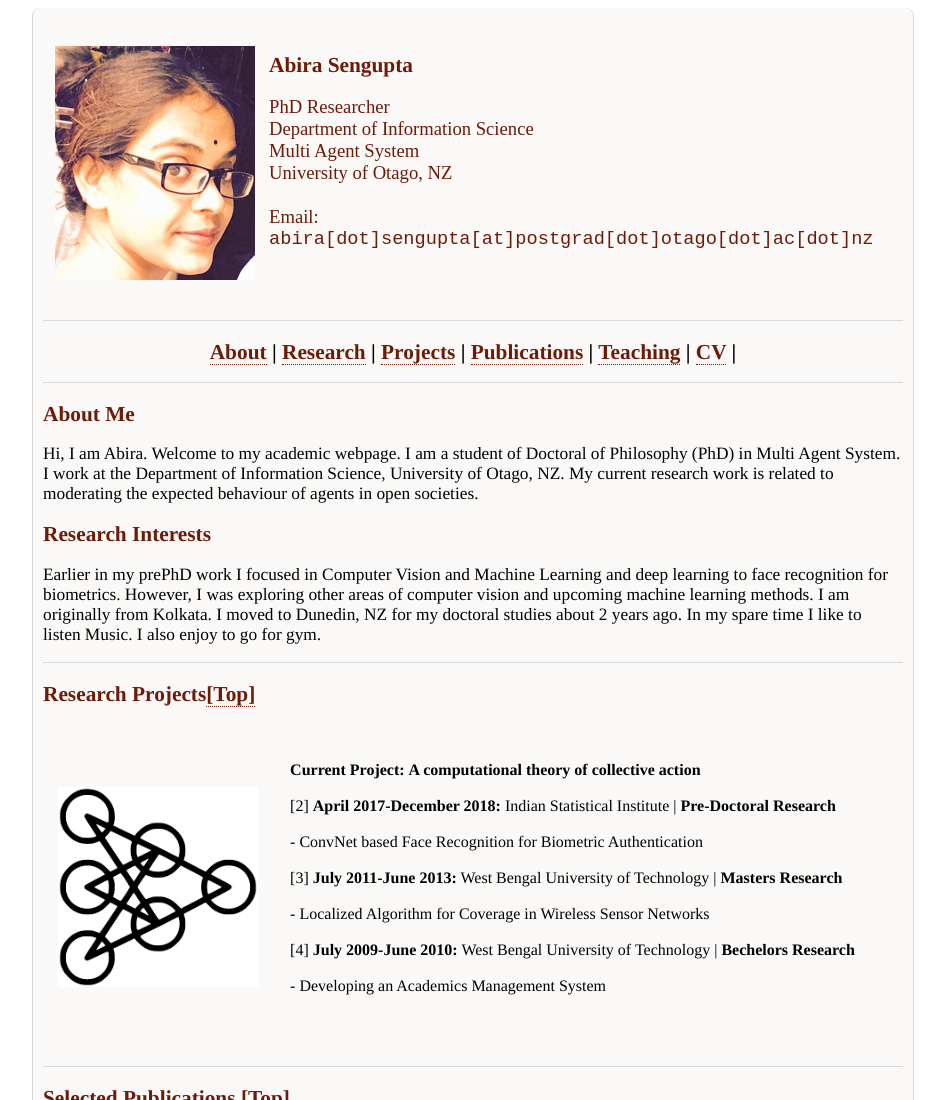
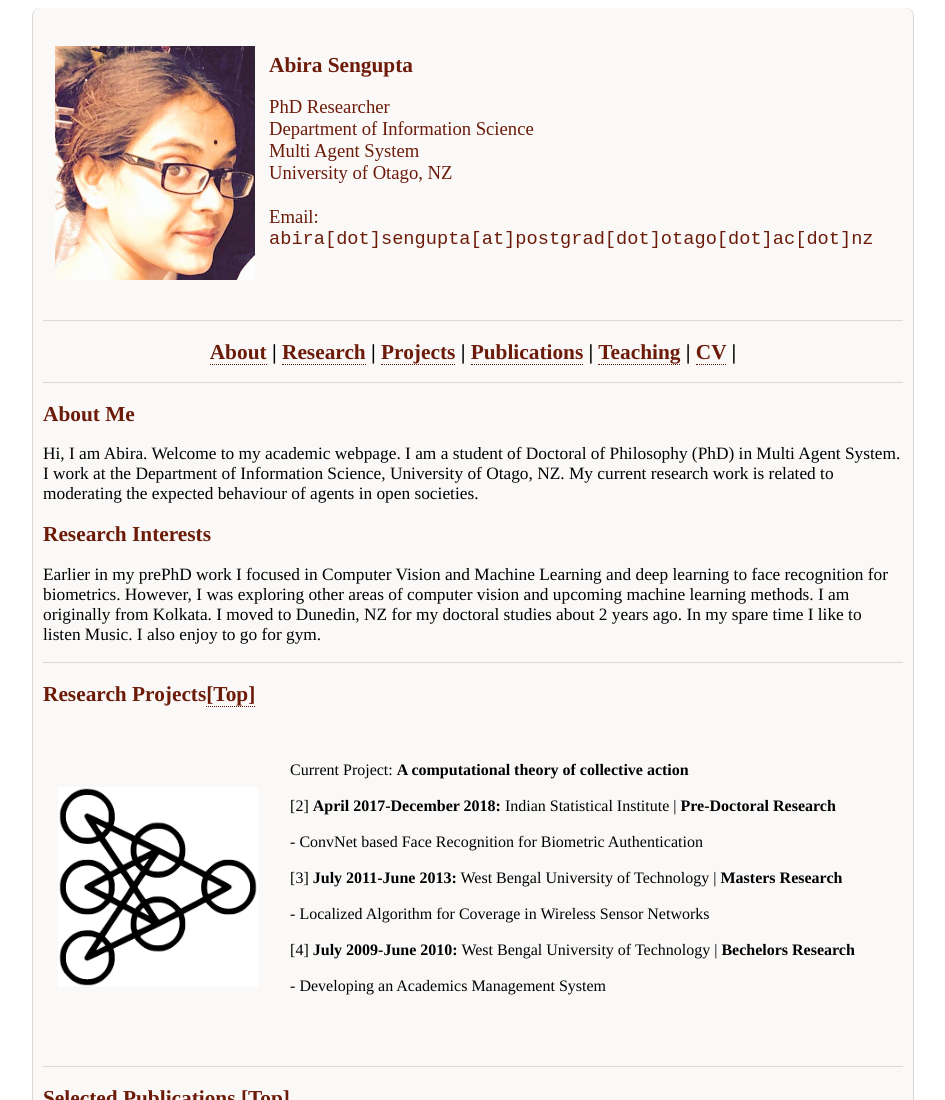
Before and after one commit to abirasengupt/abira-sengupta.github.io, a plain HTML site: page index.html in a window 1280 px wide. Shown: the top 1100 px of the page, without its empty margins (167-1112 px from the left). Drawn offline with Linux system fonts and the light colour scheme.

Commit message:
Update index.html

```diff
--- a/index.html
+++ b/index.html
@@ -111,7 +111,7 @@ This is an international collaboration with <a href="https://www.icsi.berkeley.e
 <td valign="top"><h3><b></b></h3>
 <h4>
 
-    <b>Current Project:</b> <b>A computational theory of collective action </b> <br><br>
+    <bl>Current Project:</bl> <b>A computational theory of collective action </b> <br><br>
 
     [2] <b>April 2017-December 2018:</b> Indian Statistical Institute | <b>Pre-Doctoral Research</b> <br><br>
     - ConvNet based Face Recognition for Biometric Authentication <br><br>
```
